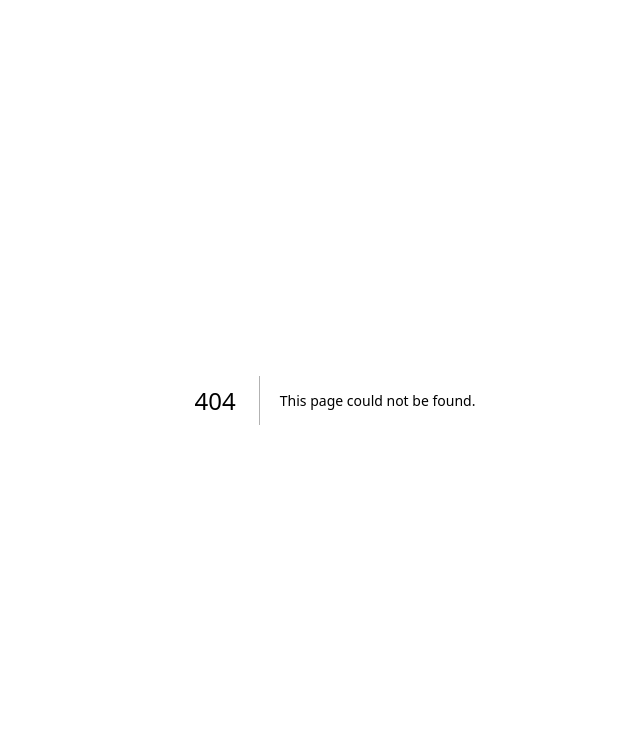
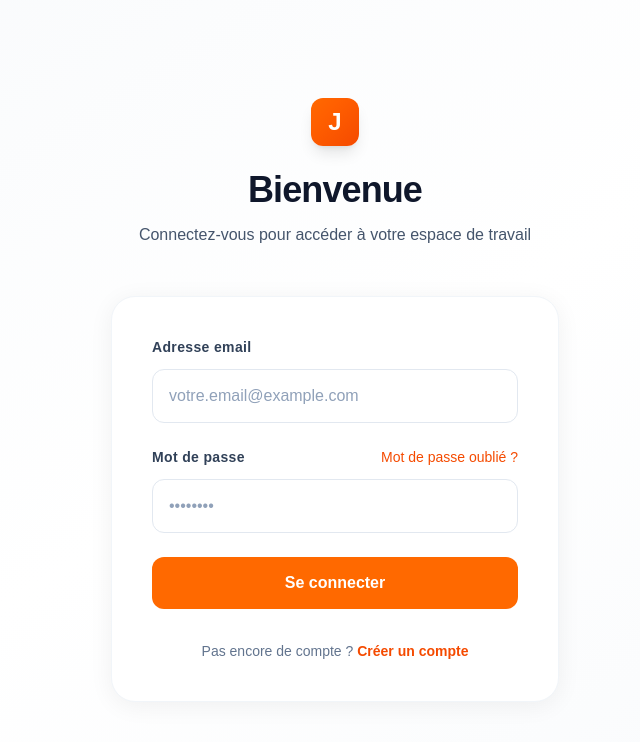
Before and after one commit to Martial59110/Jira-Like, a Next.js app: page /login in a window 1280 px wide. Before the commit this address had no page. Shown: the top 742 px of the page, without its empty margins (305-945 px from the left). Built offline with nearby package versions, Linux system fonts and the light colour scheme.

Commit message:
feat(auth): add login page with NextAuth integration

```diff
--- /dev/null
+++ b/src/app/login/_components/loginForm.tsx
@@ -0,0 +1,110 @@
+"use client";
+
+import { useState, type FormEvent } from "react";
+import { useRouter } from "next/navigation";
+import { useLogin } from "../_hooks/useLogin";
+
+type LoginFormProps = {
+  onSuccess?: () => void;
+};
+
+export function LoginForm({ onSuccess }: LoginFormProps) {
+  const router = useRouter();
+  const { login, isLoading, error } = useLogin();
+  const [email, setEmail] = useState("");
+  const [password, setPassword] = useState("");
+
+  const handleSubmit = async (e: FormEvent<HTMLFormElement>) => {
+    e.preventDefault();
+
+    const result = await login({ email, password });
+
+    if (result?.success) {
+      if (onSuccess) {
+        onSuccess();
+      } else {
+        router.push("/");
+      }
+    }
+  };
+
+  return (
+    <form
+      onSubmit={handleSubmit}
+      className="bg-white rounded-3xl p-10 shadow-[0_4px_24px_rgba(0,0,0,0.06)] border border-slate-100 w-full flex flex-col gap-6"
+    >
+      <div className="flex flex-col gap-3">
+        <label
+          htmlFor="email"
+          className="text-sm font-semibold text-slate-700 tracking-wide"
+        >
+          Adresse email
+        </label>
+        <input
+          id="email"
+          type="email"
+          value={email}
+          onChange={(e) => setEmail(e.target.value)}
+          className="px-4 py-3.5 rounded-xl border border-slate-200 text-base text-slate-900 bg-white transition-all focus:outline-none focus:border-orange-500 focus:ring-4 focus:ring-orange-100 disabled:opacity-50 disabled:cursor-not-allowed placeholder:text-slate-400"
+          required
+          disabled={isLoading}
+          placeholder="votre.email@example.com"
+        />
+      </div>
+
+      <div className="flex flex-col gap-3">
+        <div className="flex items-center justify-between">
+          <label
+            htmlFor="password"
+            className="text-sm font-semibold text-slate-700 tracking-wide"
+          >
+            Mot de passe
+          </label>
+          <a
+            href="#"
+            className="text-sm text-orange-600 hover:text-orange-700 font-medium transition-colors"
+            onClick={(e) => e.preventDefault()}
+          >
+            Mot de passe oublié ?
+          </a>
+        </div>
+        <input
+          id="password"
+          type="password"
+          value={password}
+          onChange={(e) => setPassword(e.target.value)}
+          className="px-4 py-3.5 rounded-xl border border-slate-200 text-base text-slate-900 bg-white transition-all focus:outline-none focus:border-orange-500 focus:ring-4 focus:ring-orange-100 disabled:opacity-50 disabled:cursor-not-allowed placeholder:text-slate-400"
+          required
+          disabled={isLoading}
+          placeholder="••••••••"
+        />
+      </div>
+
+      {error && (
+        <div className="px-4 py-3 bg-red-50 border border-red-200 rounded-xl">
+          <p className="text-red-600 text-sm m-0 font-medium">{error}</p>
+        </div>
+      )}
+
+      <button
+        type="submit"
+        className="w-full px-6 py-3.5 rounded-xl border-none text-base font-semibold text-white bg-orange-500 cursor-pointer transition-all hover:bg-orange-600 hover:shadow-lg hover:shadow-orange-200 disabled:bg-slate-400 disabled:cursor-not-allowed disabled:hover:shadow-none active:scale-[0.98]"
+        disabled={isLoading}
+      >
+        {isLoading ? "Connexion en cours..." : "Se connecter"}
+      </button>
+
+      <div className="mt-2 text-center">
+        <p className="text-sm text-slate-500 m-0">
+          Pas encore de compte ?{" "}
+          <a
+            href="/signup"
+            className="text-orange-600 hover:text-orange-700 font-semibold transition-colors"
+          >
+            Créer un compte
+          </a>
+        </p>
+      </div>
+    </form>
+  );
+}
--- /dev/null
+++ b/src/app/login/_components/loginHeader.tsx
@@ -0,0 +1,17 @@
+export function LoginHeader() {
+  return (
+    <header className="text-center w-full">
+      <div className="inline-flex items-center justify-center mb-6">
+        <div className="w-12 h-12 bg-gradient-to-br from-orange-500 to-orange-600 rounded-xl flex items-center justify-center shadow-lg">
+          <span className="text-white text-2xl font-bold">J</span>
+        </div>
+      </div>
+      <h1 className="m-0 text-4xl font-bold text-slate-900 tracking-tight mb-3">
+        Bienvenue
+      </h1>
+      <p className="mt-0 mb-0 text-base text-slate-600 leading-relaxed">
+        Connectez-vous pour accéder à votre espace de travail
+      </p>
+    </header>
+  );
+}
--- /dev/null
+++ b/src/app/login/_hooks/useLogin.ts
@@ -0,0 +1,59 @@
+import { useState } from "react";
+import { signIn } from "next-auth/react";
+
+type LoginCredentials = {
+  email: string;
+  password: string;
+};
+
+type LoginResponse = {
+  success: boolean;
+  error?: string;
+};
+
+const ERROR_FALLBACK_MESSAGE = "Erreur inconnue";
+
+function createErrorMessage(message?: string) {
+  return message ?? ERROR_FALLBACK_MESSAGE;
+}
+
+export function useLogin() {
+  const [isLoading, setIsLoading] = useState<boolean>(false);
+  const [error, setError] = useState<string | null>(null);
+
+  const login = async (
+    credentials: LoginCredentials
+  ): Promise<LoginResponse | null> => {
+    setIsLoading(true);
+    setError(null);
+
+    try {
+      const result = await signIn("credentials", {
+        email: credentials.email,
+        password: credentials.password,
+        redirect: false,
+      });
+
+      if (result?.error) {
+        const errorMessage = createErrorMessage(result.error);
+        setError(errorMessage);
+        return { success: false, error: errorMessage };
+      }
+
+      if (result?.ok) {
+        return { success: true };
+      }
+
+      return { success: false, error: "Erreur lors de la connexion" };
+    } catch (err) {
+      const message = err instanceof Error ? err.message : undefined;
+      const errorMessage = createErrorMessage(message);
+      setError(errorMessage);
+      return { success: false, error: errorMessage };
+    } finally {
+      setIsLoading(false);
+    }
+  };
+
+  return { login, isLoading, error };
+}
--- /dev/null
+++ b/src/app/login/page.tsx
@@ -0,0 +1,15 @@
+"use client";
+
+import { LoginForm } from "./_components/loginForm";
+import { LoginHeader } from "./_components/loginHeader";
+
+export default function LoginPage() {
+  return (
+    <main className="min-h-screen flex items-center justify-center bg-gradient-to-br from-slate-50 via-white to-slate-50 p-8">
+      <div className="flex flex-col items-center gap-12 w-full max-w-md">
+        <LoginHeader />
+        <LoginForm />
+      </div>
+    </main>
+  );
+}
```
